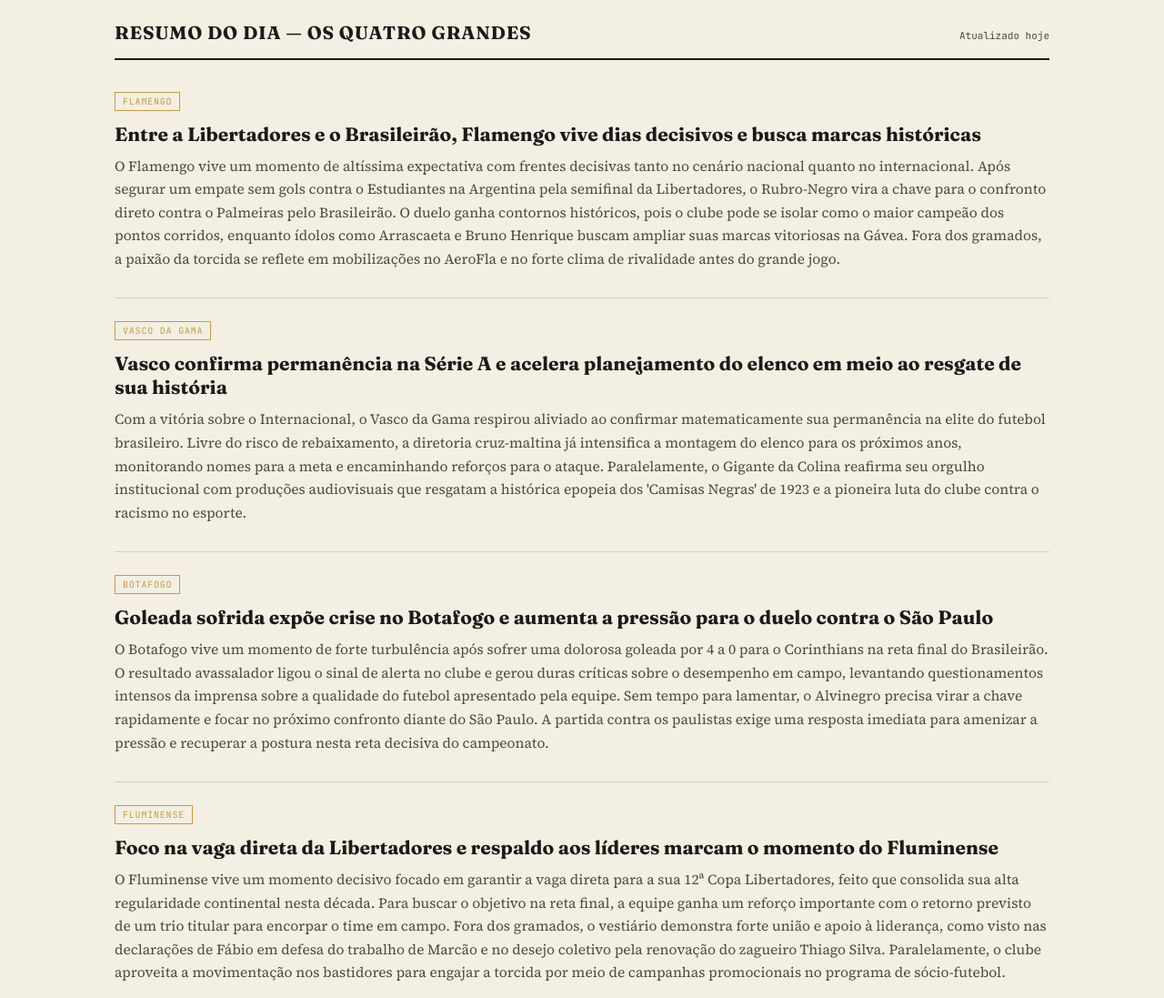
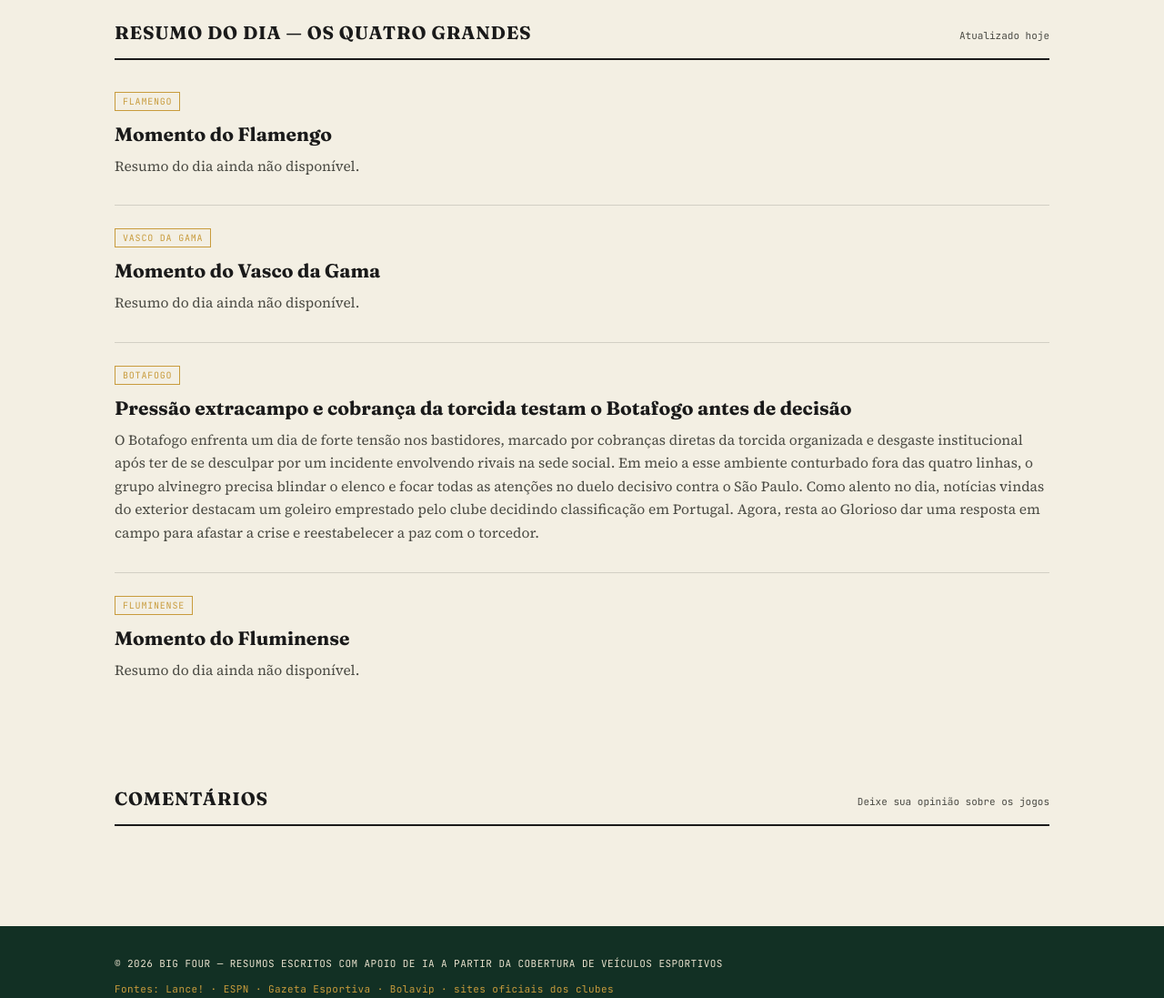
Before and after one commit to mateuscastrosilva52-hue/bigfournoticias, a plain HTML site: page index.html in a window 1280 px wide. Shown: the part 640-1737 px from the top of the page at 91% size. Drawn offline with Linux system fonts and the light colour scheme.

Commit message:
Atualização automática de notícias

```diff
--- a/index.html
+++ b/index.html
@@ -93,7 +93,7 @@
 
 <header class="masthead">
   <div class="wrap meta-row">
-    <span><!-- HOME-DATE-START -->Edição de 21/11/2026<!-- HOME-DATE-END --></span>
+    <span><!-- HOME-DATE-START -->Edição de 23/11/2026<!-- HOME-DATE-END --></span>
     <span>Rio de Janeiro, Brasil</span>
   </div>
   <div class="nameplate">
@@ -159,23 +159,23 @@
   <div class="stories" id="stories">
     <div class="story">
       <span class="tag">Flamengo</span>
-      <h3>Entre a Libertadores e o Brasileirão, Flamengo vive dias decisivos e busca marcas históricas</h3>
-      <p>O Flamengo vive um momento de altíssima expectativa com frentes decisivas tanto no cenário nacional quanto no internacional. Após segurar um empate sem gols contra o Estudiantes na Argentina pela semifinal da Libertadores, o Rubro-Negro vira a chave para o confronto direto contra o Palmeiras pelo Brasileirão. O duelo ganha contornos históricos, pois o clube pode se isolar como o maior campeão dos pontos corridos, enquanto ídolos como Arrascaeta e Bruno Henrique buscam ampliar suas marcas vitoriosas na Gávea. Fora dos gramados, a paixão da torcida se reflete em mobilizações no AeroFla e no forte clima de rivalidade antes do grande jogo.</p>
+      <h3>Momento do Flamengo</h3>
+      <p>Resumo do dia ainda não disponível.</p>
     </div>
     <div class="story">
       <span class="tag">Vasco da Gama</span>
-      <h3>Vasco confirma permanência na Série A e acelera planejamento do elenco em meio ao resgate de sua história</h3>
-      <p>Com a vitória sobre o Internacional, o Vasco da Gama respirou aliviado ao confirmar matematicamente sua permanência na elite do futebol brasileiro. Livre do risco de rebaixamento, a diretoria cruz-maltina já intensifica a montagem do elenco para os próximos anos, monitorando nomes para a meta e encaminhando reforços para o ataque. Paralelamente, o Gigante da Colina reafirma seu orgulho institucional com produções audiovisuais que resgatam a histórica epopeia dos &#x27;Camisas Negras&#x27; de 1923 e a pioneira luta do clube contra o racismo no esporte.</p>
+      <h3>Momento do Vasco da Gama</h3>
+      <p>Resumo do dia ainda não disponível.</p>
     </div>
     <div class="story">
       <span class="tag">Botafogo</span>
-      <h3>Goleada sofrida expõe crise no Botafogo e aumenta a pressão para o duelo contra o São Paulo</h3>
-      <p>O Botafogo vive um momento de forte turbulência após sofrer uma dolorosa goleada por 4 a 0 para o Corinthians na reta final do Brasileirão. O resultado avassalador ligou o sinal de alerta no clube e gerou duras críticas sobre o desempenho em campo, levantando questionamentos intensos da imprensa sobre a qualidade do futebol apresentado pela equipe. Sem tempo para lamentar, o Alvinegro precisa virar a chave rapidamente e focar no próximo confronto diante do São Paulo. A partida contra os paulistas exige uma resposta imediata para amenizar a pressão e recuperar a postura nesta reta decisiva do campeonato.</p>
+      <h3>Pressão extracampo e cobrança da torcida testam o Botafogo antes de decisão</h3>
+      <p>O Botafogo enfrenta um dia de forte tensão nos bastidores, marcado por cobranças diretas da torcida organizada e desgaste institucional após ter de se desculpar por um incidente envolvendo rivais na sede social. Em meio a esse ambiente conturbado fora das quatro linhas, o grupo alvinegro precisa blindar o elenco e focar todas as atenções no duelo decisivo contra o São Paulo. Como alento no dia, notícias vindas do exterior destacam um goleiro emprestado pelo clube decidindo classificação em Portugal. Agora, resta ao Glorioso dar uma resposta em campo para afastar a crise e reestabelecer a paz com o torcedor.</p>
     </div>
     <div class="story">
       <span class="tag">Fluminense</span>
-      <h3>Foco na vaga direta da Libertadores e respaldo aos líderes marcam o momento do Fluminense</h3>
-      <p>O Fluminense vive um momento decisivo focado em garantir a vaga direta para a sua 12ª Copa Libertadores, feito que consolida sua alta regularidade continental nesta década. Para buscar o objetivo na reta final, a equipe ganha um reforço importante com o retorno previsto de um trio titular para encorpar o time em campo. Fora dos gramados, o vestiário demonstra forte união e apoio à liderança, como visto nas declarações de Fábio em defesa do trabalho de Marcão e no desejo coletivo pela renovação do zagueiro Thiago Silva. Paralelamente, o clube aproveita a movimentação nos bastidores para engajar a torcida por meio de campanhas promocionais no programa de sócio-futebol.</p>
+      <h3>Momento do Fluminense</h3>
+      <p>Resumo do dia ainda não disponível.</p>
     </div>
   </div>
 <!-- STORIES-END -->
@@ -233,29 +233,29 @@ const DATA = {
     label: "Flamengo", short: "Rubro-Negro",
     theme: { bg:"#8C1116", text:"#F3EFE3", sub:"#E7E0CC", accent:"#C89B3C", line:"rgba(243,239,227,0.2)" },
     dot: "#1A1A1A",
-    title: "Entre a Libertadores e o Brasileirão, Flamengo vive dias decisivos e busca marcas históricas",
-    summary: "O Flamengo vive um momento de altíssima expectativa com frentes decisivas tanto no cenário nacional quanto no internacional. Após segurar um empate sem gols contra o Estudiantes na Argentina pela semifinal da Libertadores, o Rubro-Negro vira a chave para o confronto direto contra o Palmeiras pelo Brasileirão. O duelo ganha contornos históricos, pois o clube pode se isolar como o maior campeão dos pontos corridos, enquanto ídolos como Arrascaeta e Bruno Henrique buscam ampliar suas marcas vitoriosas na Gávea. Fora dos gramados, a paixão da torcida se reflete em mobilizações no AeroFla e no forte clima de rivalidade antes do grande jogo."
+    title: "",
+    summary: ""
   },
   vasco: {
     label: "Vasco da Gama", short: "Cruzmaltino",
     theme: { bg:"#141414", text:"#F3EFE3", sub:"#E7E0CC", accent:"#C89B3C", line:"rgba(243,239,227,0.18)" },
     dot: "#ffffff",
-    title: "Vasco confirma permanência na Série A e acelera planejamento do elenco em meio ao resgate de sua história",
-    summary: "Com a vitória sobre o Internacional, o Vasco da Gama respirou aliviado ao confirmar matematicamente sua permanência na elite do futebol brasileiro. Livre do risco de rebaixamento, a diretoria cruz-maltina já intensifica a montagem do elenco para os próximos anos, monitorando nomes para a meta e encaminhando reforços para o ataque. Paralelamente, o Gigante da Colina reafirma seu orgulho institucional com produções audiovisuais que resgatam a histórica epopeia dos &#x27;Camisas Negras&#x27; de 1923 e a pioneira luta do clube contra o racismo no esporte."
+    title: "",
+    summary: ""
   },
   botafogo: {
     label: "Botafogo", short: "Alvinegro",
     theme: { bg:"#ffffff", text:"#1A1A1A", sub:"#4B4B44", accent:"#B5121B", line:"rgba(181,18,27,0.25)" },
     dot: "#B5121B",
-    title: "Goleada sofrida expõe crise no Botafogo e aumenta a pressão para o duelo contra o São Paulo",
-    summary: "O Botafogo vive um momento de forte turbulência após sofrer uma dolorosa goleada por 4 a 0 para o Corinthians na reta final do Brasileirão. O resultado avassalador ligou o sinal de alerta no clube e gerou duras críticas sobre o desempenho em campo, levantando questionamentos intensos da imprensa sobre a qualidade do futebol apresentado pela equipe. Sem tempo para lamentar, o Alvinegro precisa virar a chave rapidamente e focar no próximo confronto diante do São Paulo. A partida contra os paulistas exige uma resposta imediata para amenizar a pressão e recuperar a postura nesta reta decisiva do campeonato."
+    title: "Pressão extracampo e cobrança da torcida testam o Botafogo antes de decisão",
+    summary: "O Botafogo enfrenta um dia de forte tensão nos bastidores, marcado por cobranças diretas da torcida organizada e desgaste institucional após ter de se desculpar por um incidente envolvendo rivais na sede social. Em meio a esse ambiente conturbado fora das quatro linhas, o grupo alvinegro precisa blindar o elenco e focar todas as atenções no duelo decisivo contra o São Paulo. Como alento no dia, notícias vindas do exterior destacam um goleiro emprestado pelo clube decidindo classificação em Portugal. Agora, resta ao Glorioso dar uma resposta em campo para afastar a crise e reestabelecer a paz com o torcedor."
   },
   fluminense: {
     label: "Fluminense", short: "Tricolor",
     theme: { bg:"#1F4D36", text:"#F3EFE3", sub:"#E7E0CC", accent:"#F2A6A0", line:"rgba(243,239,227,0.2)" },
     dot: "#7A1E3C",
-    title: "Foco na vaga direta da Libertadores e respaldo aos líderes marcam o momento do Fluminense",
-    summary: "O Fluminense vive um momento decisivo focado em garantir a vaga direta para a sua 12ª Copa Libertadores, feito que consolida sua alta regularidade continental nesta década. Para buscar o objetivo na reta final, a equipe ganha um reforço importante com o retorno previsto de um trio titular para encorpar o time em campo. Fora dos gramados, o vestiário demonstra forte união e apoio à liderança, como visto nas declarações de Fábio em defesa do trabalho de Marcão e no desejo coletivo pela renovação do zagueiro Thiago Silva. Paralelamente, o clube aproveita a movimentação nos bastidores para engajar a torcida por meio de campanhas promocionais no programa de sócio-futebol."
+    title: "",
+    summary: ""
   }
 };
 
```
